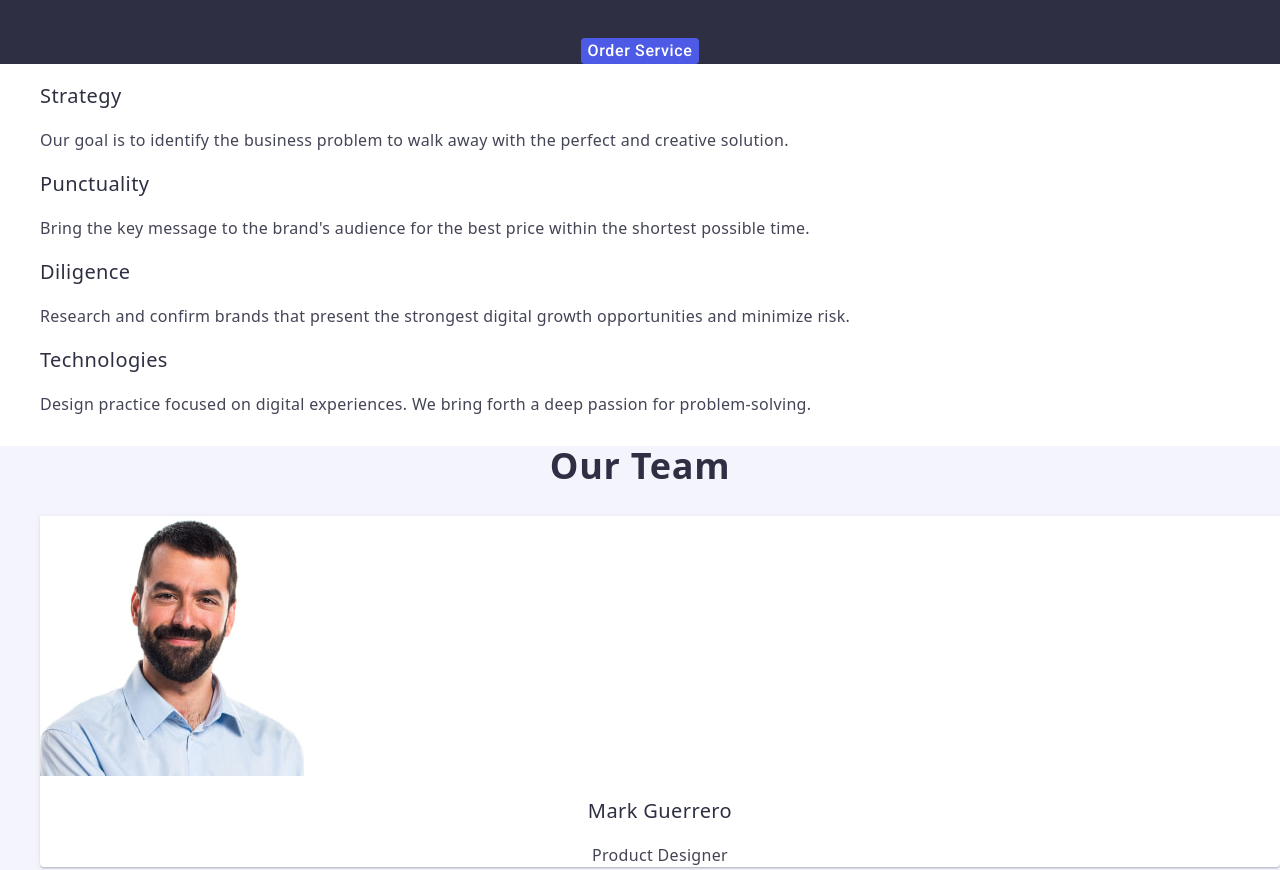
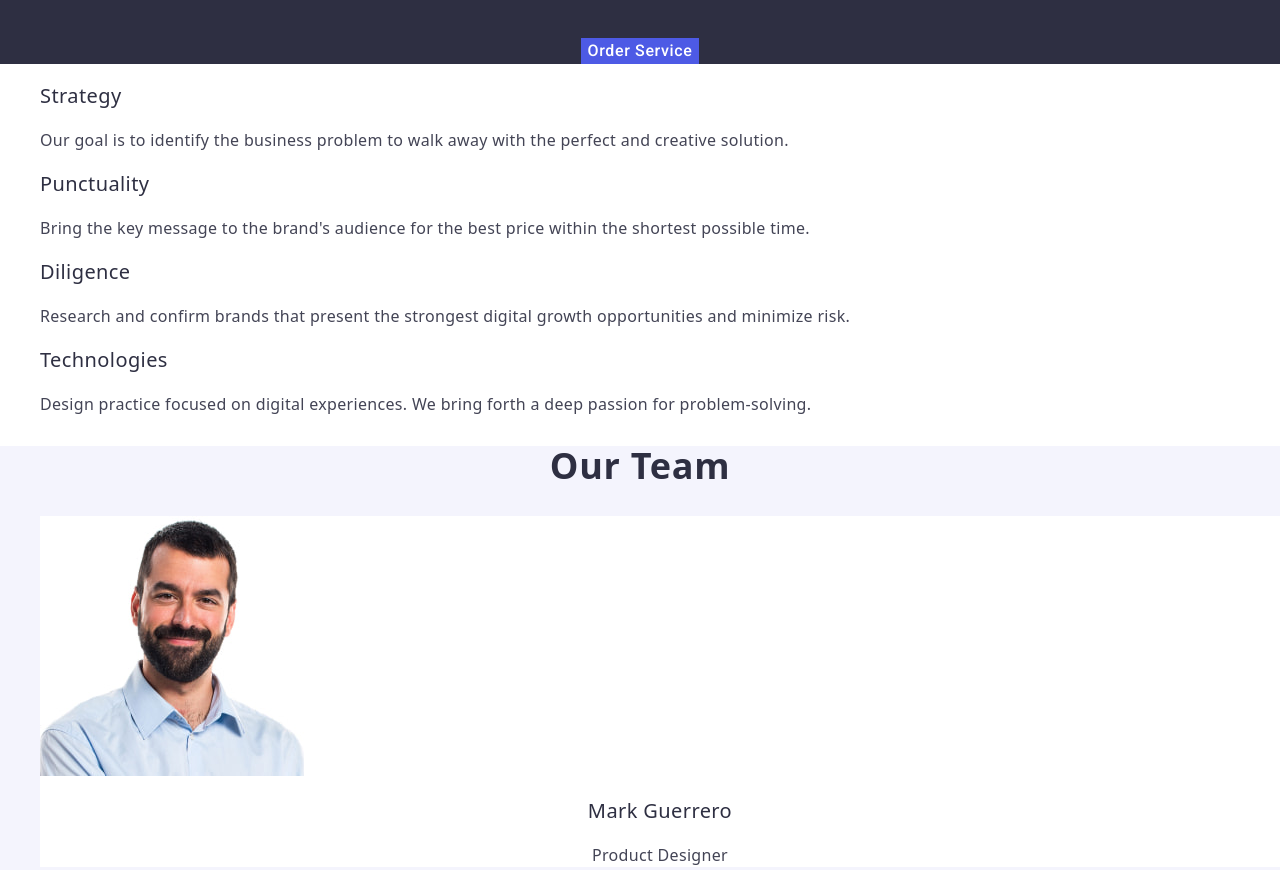
Before and after one commit to Arinalekseewa/goit-markup-hw-02, a plain HTML site: page index.html in a window 1280 px wide. Shown: the part 348-1218 px from the top of the page. Drawn offline with nearby package versions, Linux system fonts and the light colour scheme.

Commit message:
update styles.css

```diff
--- a/css/styles.css
+++ b/css/styles.css
@@ -106,7 +106,6 @@ li {
     letter-spacing: 0.04em;
     color: #ffffff;
     cursor: pointer;
-    border-radius: 4px;
     border: none;
     background-color: #4d5ae5;
 }
@@ -131,7 +130,6 @@ li {
     line-height: 120%;
     letter-spacing: 0.02em;
     color: #2e2f42;
-    text-align: left;
 }
 
 .advantages-list {
@@ -140,7 +138,6 @@ li {
     line-height: 150%;
     letter-spacing: 0.02em;
     color: #434455;
-    text-align: left;
 }
 
 /* Our Team */
@@ -168,8 +165,6 @@ li {
 }
 
 .team-list {
-    border-radius: 0 0 4px 4px;
-    box-shadow: 0 2px 1px 0 rgba(46, 47, 66, 0.08), 0 1px 1px 0 rgba(46, 47, 66, 0.16), 0 1px 6px 0 rgba(46, 47, 66, 0.08);
     background: #fff;
 }
 
```
